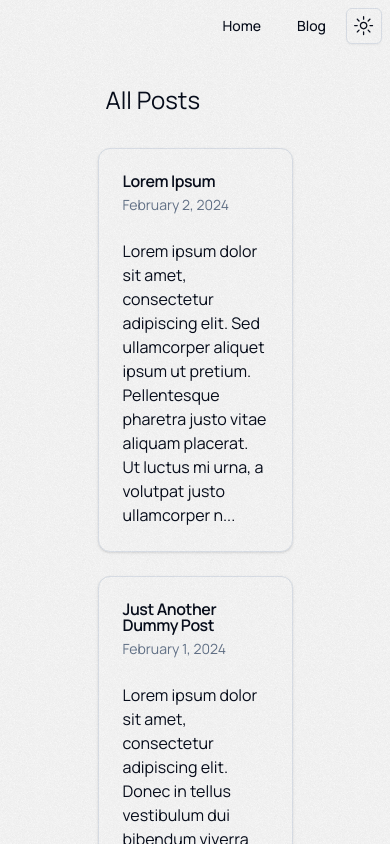
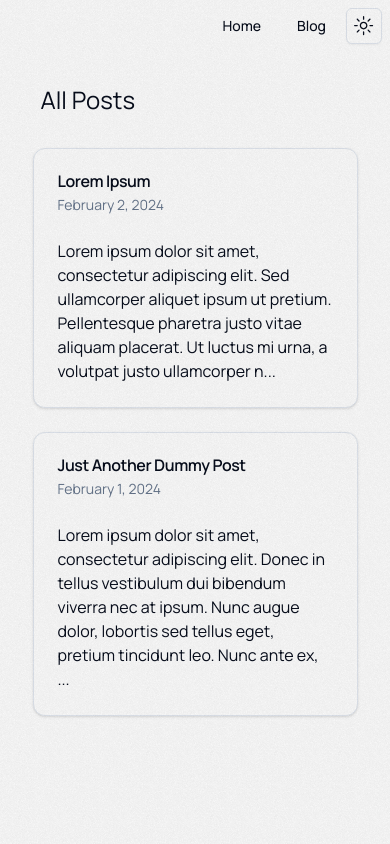
Before and after one commit to DarhkVoyd/portfolio, a Next.js app: page /blog in a window 390 px wide. Shown: the top 844 px of the page. Built offline with nearby package versions, Linux system fonts and the light colour scheme.

Commit message:
add post skeletons

```diff
--- a/src/app/(pages)/blog/AllPosts.tsx
+++ b/src/app/(pages)/blog/AllPosts.tsx
@@ -8,12 +8,12 @@ import {
 } from '@/components/ui/card';
 import Markdown from 'react-markdown';
 import { getAllPosts, formatDate } from './lib';
+import { Suspense } from 'react';
+import { Skeleton } from '@/components/ui/skeleton';
 
-export default function AllPosts() {
-	const allPosts = getAllPosts();
-	return (
-		<div className="flex flex-col gap-6">
-			{allPosts.map((post) => (
+async function AllPosts() {
+	const allPosts = await getAllPosts();
+	return allPosts.map((post) => (
 		<div key={post.slug}>
 			<Link href={`blog/${post.slug}`} className="my-2">
 				<Card className="hover:bg-primary-foreground">
@@ -29,7 +29,38 @@ export default function AllPosts() {
 				</Card>
 			</Link>
 		</div>
-			))}
+	));
+}
+
+export default function AllPostsRoot() {
+	return (
+		<div className="w-full flex flex-col gap-6">
+			<Suspense fallback={<PostSkeleton />}>
+				<AllPosts />
+			</Suspense>
 		</div>
 	);
 }
+
+function PostSkeleton() {
+	return Array.from({ length: 3 }).map((_, index) => (
+		<div key={index}>
+			<div>
+				<Card>
+					<CardHeader>
+						<CardTitle>
+							<Skeleton className="w-[200px] h-[16px] rounded-full" />
+						</CardTitle>
+						<CardDescription>
+							<Skeleton className="w-[100px] h-[16px] rounded-full" />
+						</CardDescription>
+					</CardHeader>
+					<CardContent>
+						<Skeleton className="w-full h-[16px] rounded-full my-1" />
+						<Skeleton className="w-full h-[16px] rounded-full my-1" />
+					</CardContent>
+				</Card>
+			</div>
+		</div>
+	));
+}
--- a/src/app/(pages)/blog/lib.ts
+++ b/src/app/(pages)/blog/lib.ts
@@ -75,7 +75,7 @@ export function getPostBySlug(postSlug: string): Blog.Post {
 	return post;
 }
 
-export function getAllPosts(): Blog.Post[] {
+export function getAllPosts(): Promise<Blog.Post[]> {
 	const postDirectories = fs
 		.readdirSync(postsDirectory)
 		.filter((file) => file !== '.DS_Store');
@@ -84,5 +84,5 @@ export function getAllPosts(): Blog.Post[] {
 		.sort((postA, postB) =>
 			postA.frontMatter.date > postB.frontMatter.date ? -1 : 1
 		);
-	return allPosts;
+	return Promise.resolve(allPosts);
 }
--- a/src/app/(pages)/blog/page.tsx
+++ b/src/app/(pages)/blog/page.tsx
@@ -3,7 +3,7 @@ import AllPosts from './AllPosts';
 export default function BlogPage() {
 	return (
 		<div className="w-full flex justify-center">
-			<main className="w-2/4 flex flex-col items-center">
+			<main className="w-5/6 lg:w-3/6 flex flex-col items-center">
 				<h1 className="self-start p-2 my-6 text-2xl">All Posts</h1>
 				<AllPosts />
 			</main>
--- /dev/null
+++ b/src/components/ui/skeleton.tsx
@@ -0,0 +1,15 @@
+import { cn } from "@/lib/utils"
+
+function Skeleton({
+  className,
+  ...props
+}: React.HTMLAttributes<HTMLDivElement>) {
+  return (
+    <div
+      className={cn("animate-pulse rounded-md bg-primary/10", className)}
+      {...props}
+    />
+  )
+}
+
+export { Skeleton }
```
Lines whose indentation alone changed are shown as unchanged.
